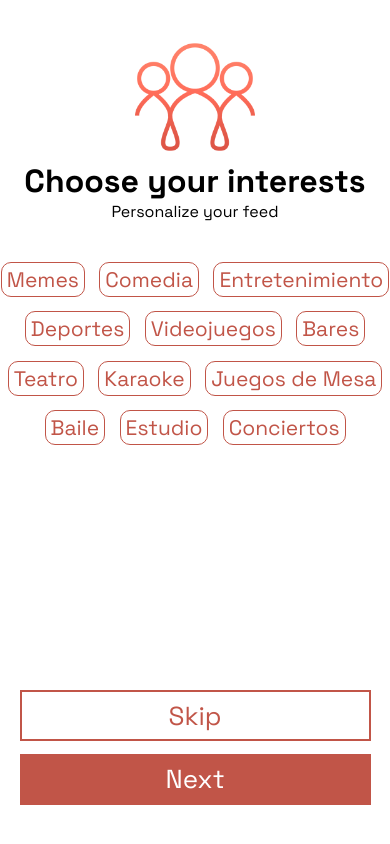
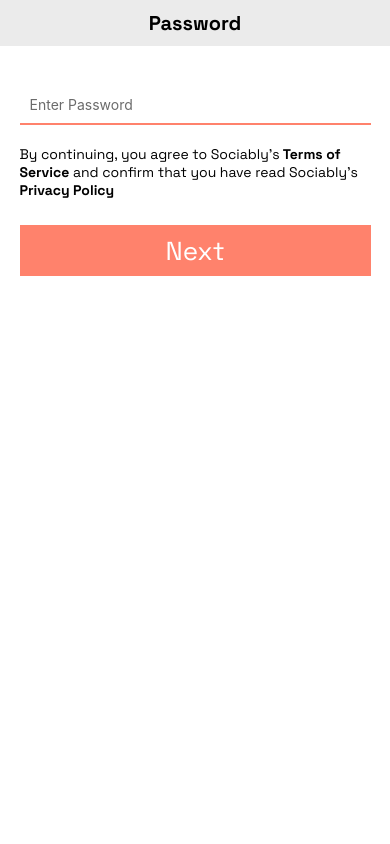
Before and after one commit to cayomol01/Sociably-2.0, a React Native app: screen /PasswordEntry in a window 390 px wide. Built offline with nearby package versions, Linux system fonts and the light colour scheme.

Commit message:
PasswordEntry

```diff
--- a/navigation/navigationIndex.jsx
+++ b/navigation/navigationIndex.jsx
@@ -2,6 +2,7 @@ import * as React from 'react';
 import {NavigationContainer} from '@react-navigation/native';
 import {createNativeStackNavigator} from '@react-navigation/native-stack';
 
+import PasswordEntry from "../screens/PasswordEntry";
 import InterestsScreen from "../screens/InterestsScreen";
 
 const Stack = createNativeStackNavigator();
@@ -17,6 +18,7 @@ export default function NavigationIndex() {
 function Root(){
     return (
         <Stack.Navigator screenOptions={{headerShown:false}}>
+            <Stack.Screen name={"PasswordEntry"} component={PasswordEntry} />
             <Stack.Screen name={"Interests"} component={InterestsScreen} />
         </Stack.Navigator>
     )
--- /dev/null
+++ b/screens/PasswordEntry.jsx
@@ -0,0 +1,100 @@
+import React, {useState} from 'react';
+import {StyleSheet, Text, View, TextInput, Image} from 'react-native';
+import Estilos from "../constants/Styles";
+import Colors from "../constants/Colors";
+import SociablyButton from "../components/SociablyButton";
+
+
+export default function InterestsScreen({navigation}) {
+
+    const usuario = {
+       usuario:"hola",
+       contra: "adios"
+    }
+    const [password, setPassword] = useState(null)
+
+    function handleClick(){
+        if(password==usuario.contra){
+            alert('contraseña correcta')
+        }
+        else{
+            alert('contraseña incorrecta')
+        }
+    }
+
+
+    return (
+        <View style={styles.container}>
+            <View style = {styles.header}>
+                <Text style={{...Estilos.Subtitle, fontWeight: 'bold', fontSize: '1.25em'}}> Password </Text>
+            </View>
+            <TextInput
+                onChangeText={setPassword}
+                value = {password}
+                placeholder="Enter Password"
+                secureTextEntry={true}
+                placeholderTextColor={'#6b6b6b'}
+                clearTextOnFocus={true}
+                style={{ padding: 10,width: '90%',borderBottomWidth: 2, borderBottomColor: Colors.palette.primary, marginBottom: 20}}>
+
+            </TextInput>
+
+            <View style={{alignItems:'center',width:'100%'}}>
+                <View style = {{...styles.container,width: '90%', height: 'auto', marginBottom: 20}}>
+                    <Text style={{...Estilos.Subtitle, fontSize: '0.9'}}>
+                        By continuing, you agree to Sociably's
+                        <Text style={{fontWeight:'bold'}}> Terms of Service</Text> and confirm that you have read Sociably's
+                        <Text style = {{fontWeight: 'bold'}}> Privacy Policy</Text>
+                    </Text>
+                </View>
+                <SociablyButton buttonType={'darkButton'} text={"Next"} style={{padding: 10, fontSize: 10, backgroundColor: Colors.palette.primary}} onPress={handleClick}/>
+            </View>
+        </View>
+    );
+}
+
+const styles = StyleSheet.create({
+
+    container: {
+        flex: 1,
+        backgroundColor: '#fff',
+        alignItems: 'center',
+    },
+
+    header:{
+        backgroundColor: "#ebebeb",
+        width: '100%',
+        height: 'auto',
+        alignItems: 'center',
+        paddingVertical: '10px',
+        marginBottom: 40
+    },
+
+    interest: {
+        backgroundColor: '#fff',
+        borderWidth: 1.5,
+        borderColor: Colors.palette.secondary,
+        borderRadius: 10,
+        alignItems: 'center',
+        justifyContent: 'center'
+    },
+    interestText:{
+        fontSize: 21,
+        fontFamily: "Space Grotesk",
+        color: Colors.palette.secondary,
+        paddingTop: 3,
+        paddingBottom: 3,
+        paddingLeft: 5,
+        paddingRight: 5,
+    },
+    flex:{
+        display: "flex",
+        flexDirection: "row",
+        flexWrap: "wrap",
+        justifyContent: "center",
+        alignItems: "flex-start",
+        alignContent: "flex-start",
+        gap: "0.9rem",
+        height: "50vh"
+    }
+})
```
